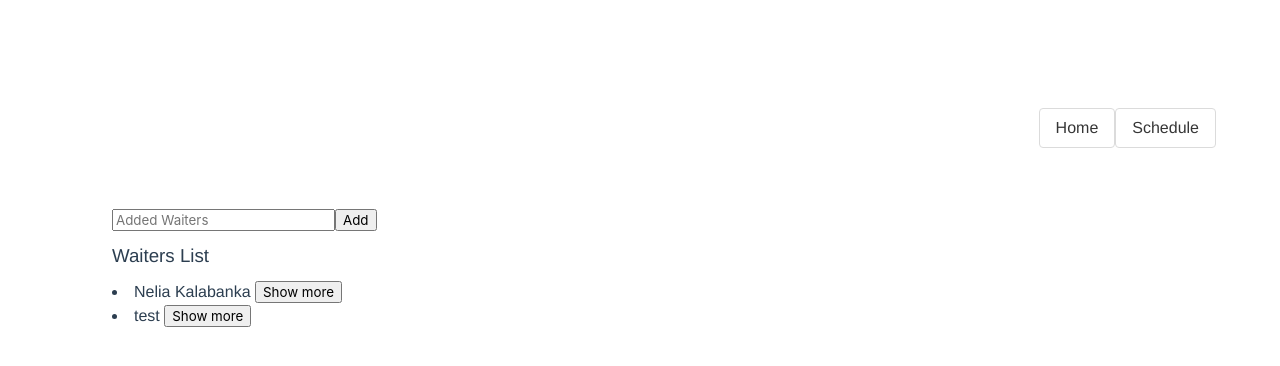
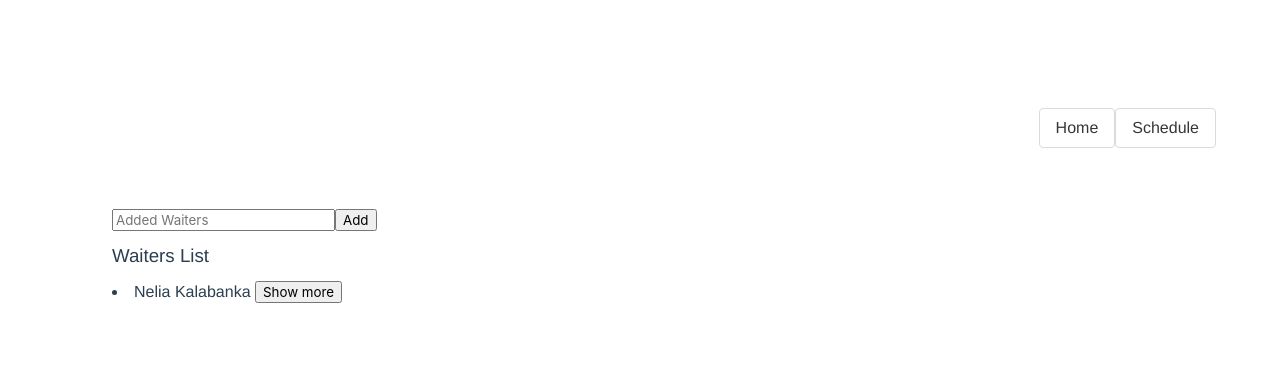
Before and after one commit to YegorMykhalechko/schedule-waiters-app, a Vue app: page / in a window 1280 px wide. Shown: the top 366 px of the page. Built offline with nearby package versions, Linux system fonts and the light colour scheme; data requests are answered from the project's data file.

Commit message:
added delete day

```diff
--- a/db.json
+++ b/db.json
@@ -3,61 +3,6 @@
     {
       "id": 1,
       "name": "Nelia Kalabanka",
-      "availableDays": [
-        {
-          "day": "19",
-          "month": "May",
-          "year": "2022",
-          "startTime": "00:00",
-          "endTime": "00:00"
-        },
-        {
-          "day": "19",
-          "month": "May",
-          "year": "2022",
-          "startTime": "00:00",
-          "endTime": "00:00"
-        },
-        {
-          "day": "19",
-          "month": "May",
-          "year": "2022",
-          "startTime": "00:00",
-          "endTime": "00:00"
-        },
-        {
-          "day": "19",
-          "month": "May",
-          "year": "2022",
-          "startTime": "00:00",
-          "endTime": "00:00"
-        },
-        {
-          "day": "19",
-          "month": "May",
-          "year": "2022",
-          "startTime": "00:00",
-          "endTime": "00:00"
-        },
-        {
-          "day": "19",
-          "month": "May",
-          "year": "2022",
-          "startTime": "00:00",
-          "endTime": "00:00"
-        },
-        {
-          "day": "19",
-          "month": "May",
-          "year": "2022",
-          "startTime": "00:00",
-          "endTime": "00:00"
-        }
-      ]
-    },
-    {
-      "id": 1649944492825,
-      "name": "test",
       "availableDays": []
     }
   ]
--- a/src/components/AvailabilityView.vue
+++ b/src/components/AvailabilityView.vue
@@ -19,6 +19,7 @@
         {{ availableDay.startTime }}
         to
         {{ availableDay.endTime }}
+        <button @click="deleteDay(waiter, index)">Delete</button>
       </li>
     </ul>
     <p class="list-days" v-else>Suck! I`m free</p>
@@ -77,12 +78,19 @@ export default defineComponent({
       axios.put<Waiter>(`http://localhost:3000/waiters/${waiter.id}`, waiter);
     };
 
+    const deleteDay = (waiter: any, index: any) => {
+      waiter.availableDays.splice(index, 1)
+      console.log(waiter)
+      axios.put(`http://localhost:3000/waiters/${waiter.id}`, waiter);
+    }
+
     return {
       day,
       addDay,
       start,
       end,
       nextMonth,
+      deleteDay
     };
   }
 });
```
